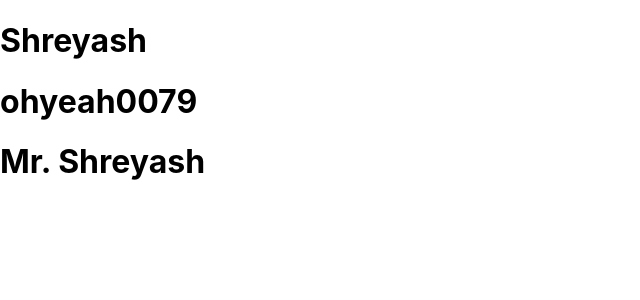
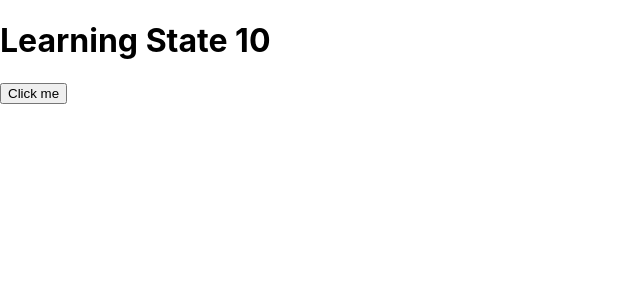
Before and after one commit to shre0079/LearningReactV2, a React (Create React App) app: page / in a window 1280 px wide. Shown: the top 300 px of the page, without its empty margins (0-640 px from the left). Built offline with nearby package versions, Linux system fonts and the light colour scheme.

Commit message:
return method change

```diff
--- a/src/App.js
+++ b/src/App.js
@@ -14,9 +14,8 @@ function App() {
 
     return (
       <>
-          <Header name="Shreyash"/>
-          <Header name="ohyeah0079"/>
-          <Header name="Mr. Shreyash"/>
+          <h1>Learning State {x}</h1>
+          <button onClick={updateState}>Click me</button>
       </>
   );
 }
```
